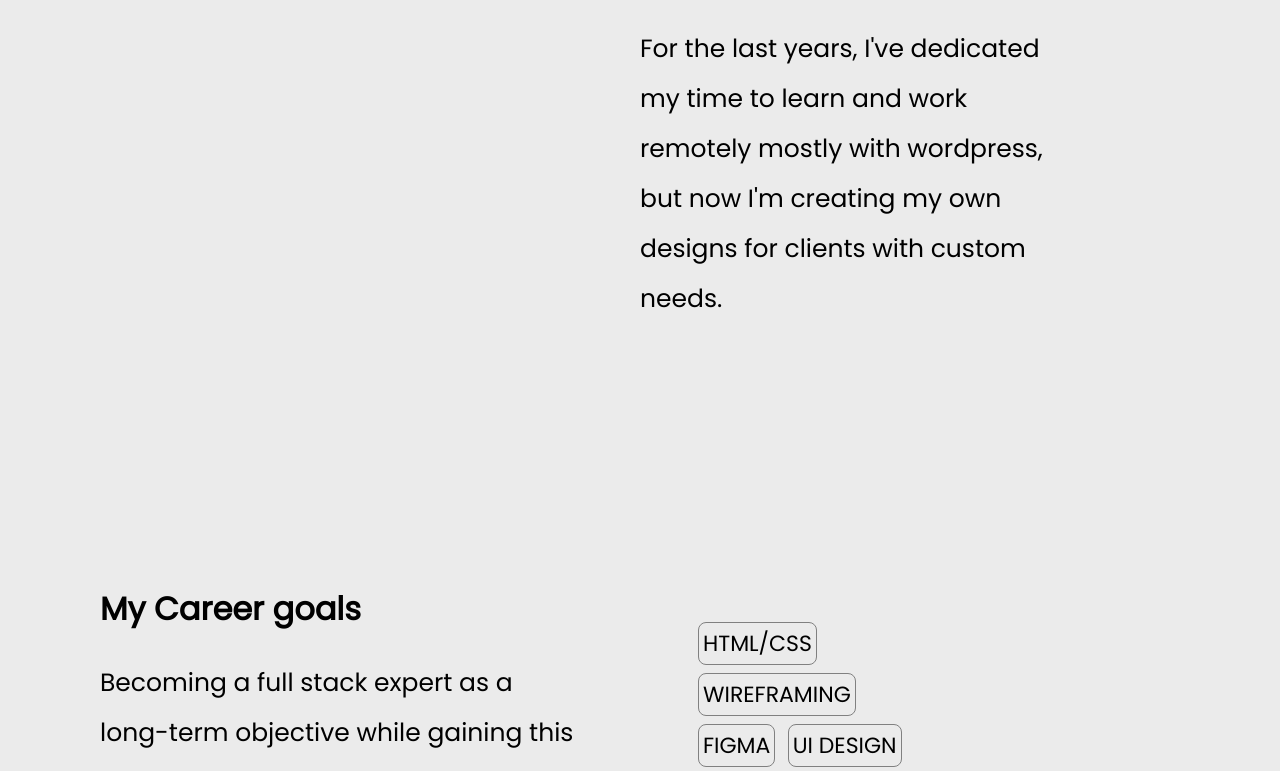
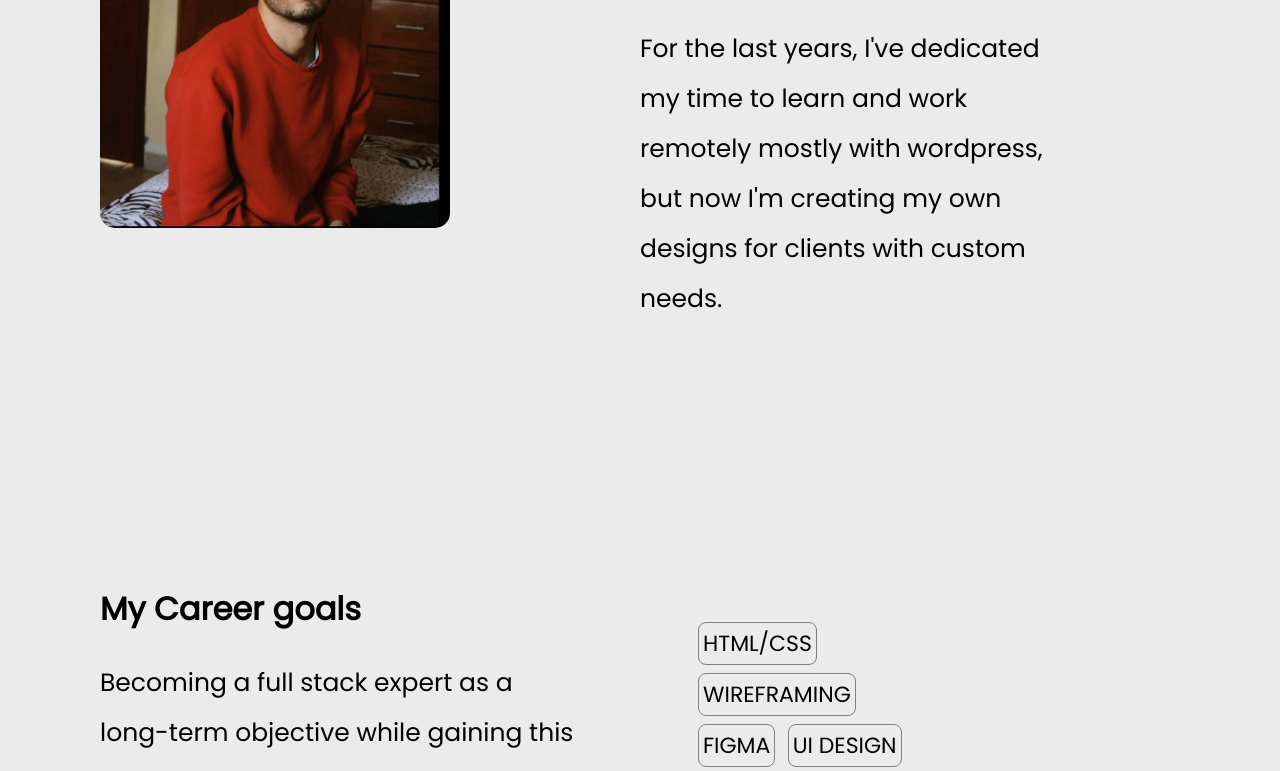
Before and after one commit to CodeMUGA/My-website, a plain HTML site: page index.html in a window 1280 px wide. Shown: the part 205-976 px from the top of the page. Drawn offline with Linux system fonts and the light colour scheme; the site is published under a folder, as on GitHub Pages, so addresses that start at the root find nothing.

Commit message:
Update index.html

```diff
--- a/index.html
+++ b/index.html
@@ -22,7 +22,7 @@
         </div>
 <div class="section">
         <div class="grid-layout">
-            <div class="caja c1"><img id="me" src="/assets/img/profile.jpg" alt=""></div>
+            <div class="caja c1"><img id="me" src="assets/img/profile.jpg" alt=""></div>
             <div class="caja c2">
             <div class="caja c3"><p id="remote-title">Working remotely from Mexico</p></div>
 
```
